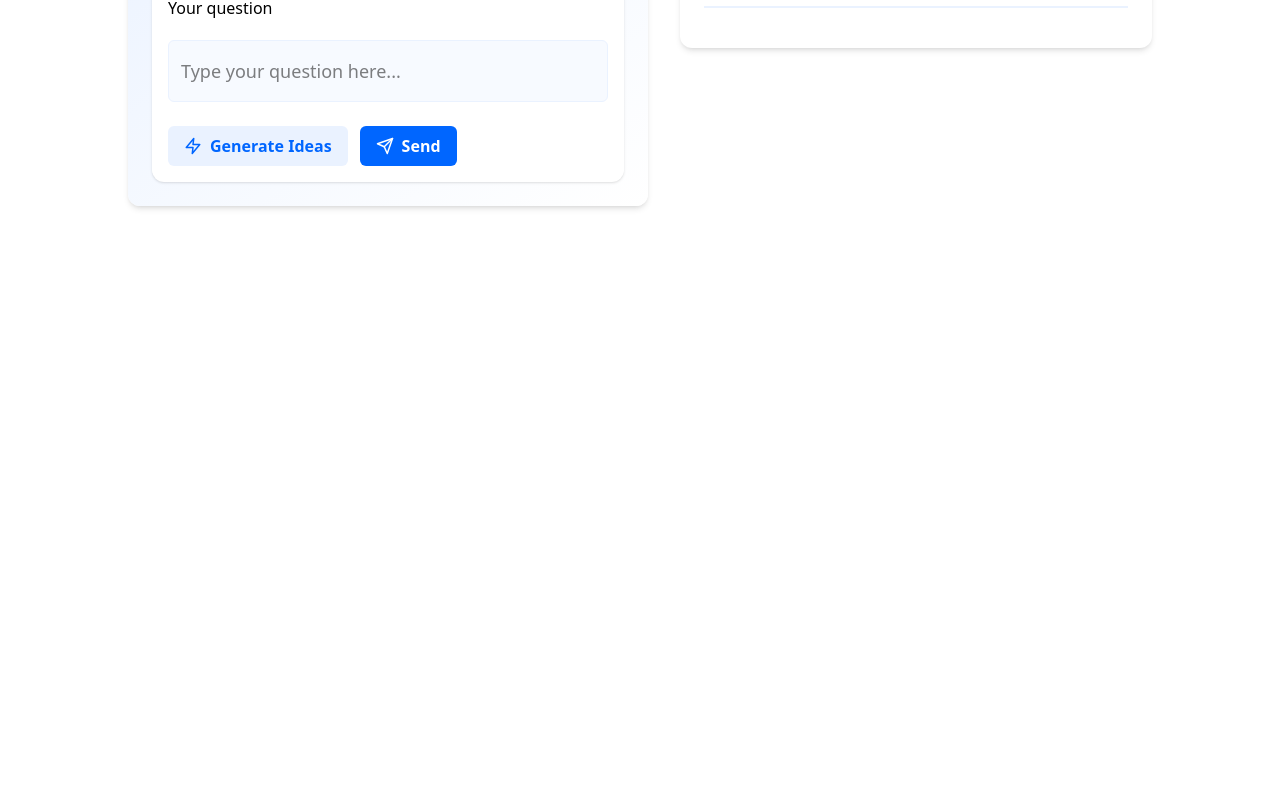
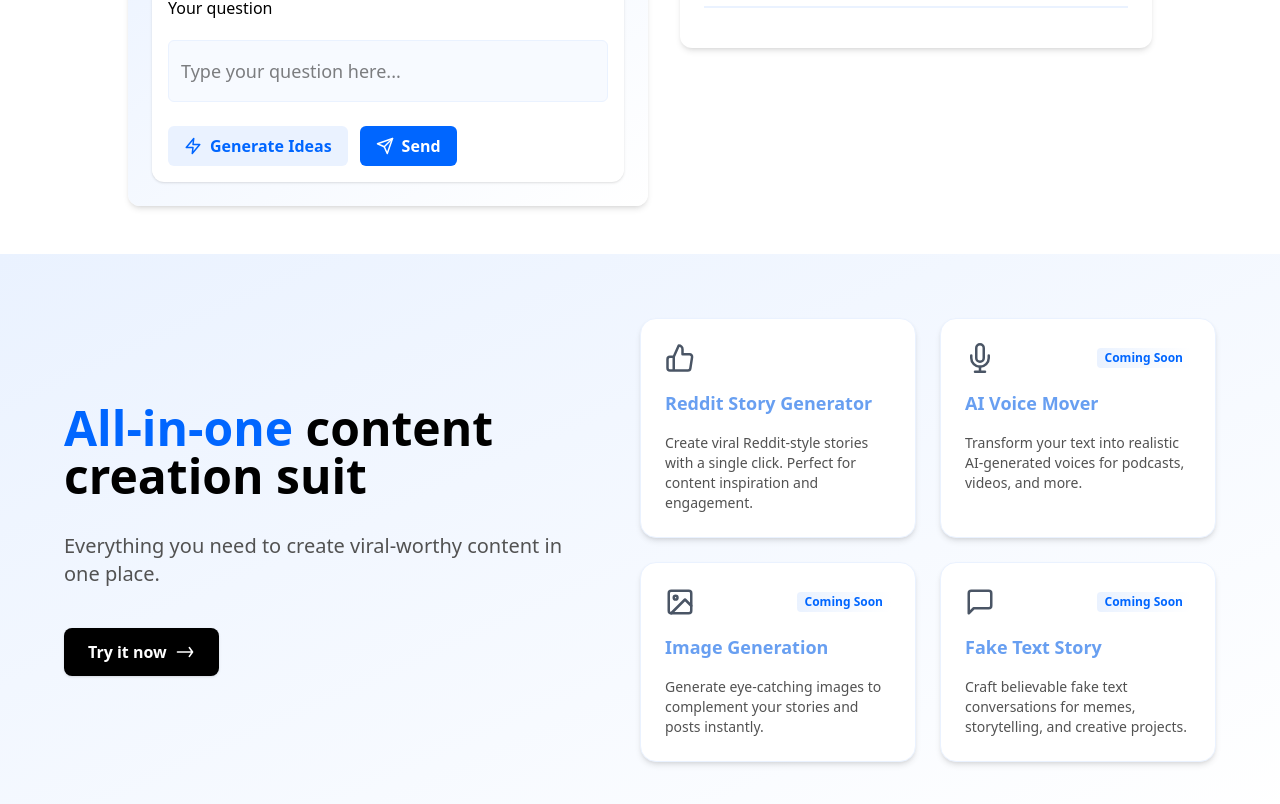
Before and after one commit to m-tayaib/shortly-frontend, a React (Vite) app: page / in a window 1280 px wide. Shown: the part 1098-1902 px from the top of the page. Before the commit the page ends 1352 px from the top, so only its background shows below. Built offline with nearby package versions, Linux system fonts and the light colour scheme.

Commit message:
add all in one section and also animation

```diff
--- a/src/LandingPage/HomeLandingPage.tsx
+++ b/src/LandingPage/HomeLandingPage.tsx
@@ -1,11 +1,13 @@
 import HeroSection from "../Sections/HeroSection"
 import TryItNowSection from "../Sections/TryItNowSection"
+import AllInOneSection from "../Sections/AllInOneSection"
 
 function HomeLandingPage() {
   return (
     <>
    <HeroSection/>
    <TryItNowSection/>
+   <AllInOneSection />
    </>
   )
 }
--- /dev/null
+++ b/src/Sections/AllInOneSection.tsx
@@ -0,0 +1,125 @@
+import { motion } from "framer-motion";
+
+import { FiThumbsUp, FiMic, FiImage, FiMessageSquare } from "react-icons/fi";
+
+type Card = {
+    icon: React.ReactNode;
+    status: string;
+    title: string;
+    description: string;
+    gradient: string;
+};
+
+const cards: Card[] = [
+    {
+        icon: <FiThumbsUp className="text-3xl text-gray-600 " />,
+        status: "",
+        title: "Reddit Story Generator",
+        description: "Create viral Reddit-style stories with a single click. Perfect for content inspiration and engagement.",
+        gradient: "from-[#eaf2ff] to-white",
+    },
+    {
+        icon: <FiMic className="text-3xl text-gray-600 " />,
+        status: "Coming Soon",
+        title: "AI Voice Mover",
+        description: "Transform your text into realistic AI-generated voices for podcasts, videos, and more.",
+        gradient: "from-[#eaf2ff] to-white",
+    },
+    {
+        icon: <FiImage className="text-3xl text-gray-600 " />,
+        status: "Coming Soon",
+        title: "Image Generation",
+        description: "Generate eye-catching images to complement your stories and posts instantly.",
+        gradient: "from-[#eaf2ff] to-white",
+    },
+    {
+        icon: <FiMessageSquare className="text-3xl text-gray-600 " />,
+        status: "Coming Soon",
+        title: "Fake Text Story",
+        description: "Craft believable fake text conversations for memes, storytelling, and creative projects.",
+        gradient: "from-[#eaf2ff] to-white",
+    },
+];
+
+const cardVariants = {
+    offscreen: { opacity: 0, y: 40 },
+    onscreen: { opacity: 1, y: 0, transition: { type: "spring" as const, stiffness: 80 } },
+};
+
+const AllInOneSection = () => {
+    return (
+        <section
+            className="w-full py-16 px-3 sm:px-6 md:px-12 bg-gradient-to-br from-[#eaf2ff] to-white flex flex-col md:flex-row items-center justify-center gap-10 md:gap-16"
+            id="all-in-one"
+        >
+            {/* Left Side */}
+            <div className="flex-1 max-w-lg flex flex-col items-start gap-6">
+                <motion.h3
+                    initial={{ opacity: 0, x: -30 }}
+                    whileInView={{ opacity: 1, x: 0 }}
+                    transition={{ duration: 0.6 }}
+                    className="text-3xl sm:text-4xl md:text-5xl font-bold mb-2 "
+                >
+                    <span className="text-[#0066FF]">All-in-one</span> content creation suit
+                </motion.h3>
+                <motion.p
+                    initial={{ opacity: 0, x: -30 }}
+                    whileInView={{ opacity: 1, x: 0 }}
+                    transition={{ duration: 0.7, delay: 0.1 }}
+                    className="text-base sm:text-lg md:text-xl font-light text-neutral-600 mb-4"
+                >
+                    Everything you need to create viral-worthy content in one place.
+                </motion.p>
+                <motion.button
+                    initial={{ opacity: 0, x: -30 }}
+                    whileInView={{ opacity: 1, x: 0 }}
+                    transition={{ duration: 0.7, delay: 0.2 }}
+                    className="flex items-center gap-2 bg-black text-white px-6 py-3 rounded-lg font-semibold text-base shadow hover:bg-[#222] transition"
+                >
+                    Try it now
+                    <svg
+                        xmlns="http://www.w3.org/2000/svg"
+                        fill="none"
+                        viewBox="0 0 24 24"
+                        strokeWidth={2}
+                        stroke="currentColor"
+                        className="w-5 h-5"
+                    >
+                        <path
+                            strokeLinecap="round"
+                            strokeLinejoin="round"
+                            d="M17.25 6.75L21 12m0 0l-3.75 5.25M21 12H3"
+                        />
+                    </svg>
+                </motion.button>
+            </div>
+            {/* Right Side - Cards */}
+            <div className="flex-1 w-full grid grid-cols-1 sm:grid-cols-2 gap-6 max-w-xl">
+                {cards.map((card, i) => (
+                    <motion.div
+                        key={card.title}
+                        className={`relative bg-white rounded-2xl shadow-md p-6 flex flex-col gap-3 min-h-[180px] border border-[#eaf2ff]`}
+                        initial="offscreen"
+                        whileInView="onscreen"
+                        viewport={{ once: true, amount: 0.4 }}
+                        variants={cardVariants}
+                        transition={{ delay: i * 0.15, type: "spring" as const, stiffness: 80 }}
+                    >
+                        <div className="flex items-center justify-between gap-2 mb-1">
+                            <span className="text-2xl">{card.icon}</span>
+                            {card.status && (
+                                <span className="ml-2 px-2 py-0.5 text-xs rounded bg-gradient-to-r from-[#eaf2ff] to-white text-[#0066FF] font-semibold">
+                                    {card.status}
+                                </span>
+                            )}
+                        </div>
+                        <h4 className="text-lg font-bold text-[#689ff1] mb-1">{card.title}</h4>
+                        <p className="text-sm text-neutral-600 font-light">{card.description}</p>
+                    </motion.div>
+                ))}
+            </div>
+        </section>
+    );
+};
+
+export default AllInOneSection;
```
